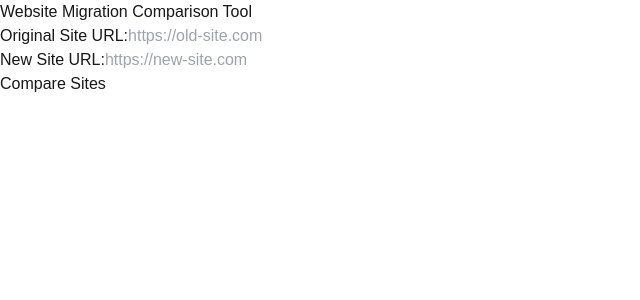
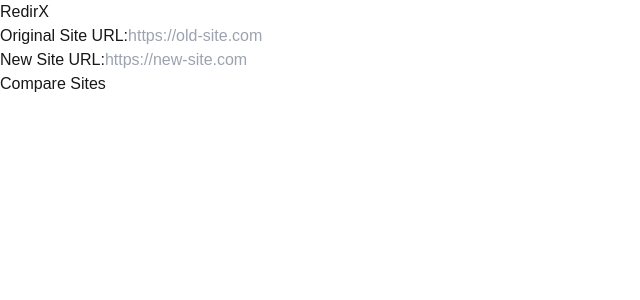
Before and after one commit to itsdylon/redirx, a Next.js app in the folder frontend/: page / in a window 1280 px wide. Shown: the top 300 px of the page, without its empty margins (0-640 px from the left). Built offline with nearby package versions, Linux system fonts and the light colour scheme.

Commit message:
final running ngrok setup

```diff
--- a/frontend/src/components/URLComparisonTool.tsx
+++ b/frontend/src/components/URLComparisonTool.tsx
@@ -62,7 +62,7 @@
 
   return (
     <div className="max-w-4xl mx-auto p-6 space-y-6">
-      <h1 className="text-2xl font-bold mb-6">Website Migration Comparison Tool</h1>
+      <h1 className="text-2xl font-bold mb-6">RedirX</h1>
 
       <form onSubmit={handleSubmit} className="space-y-4">
         <div className="space-y-2">
```
Also changed, not shown: 3 other files (tests, documents, lock files or other folders).
